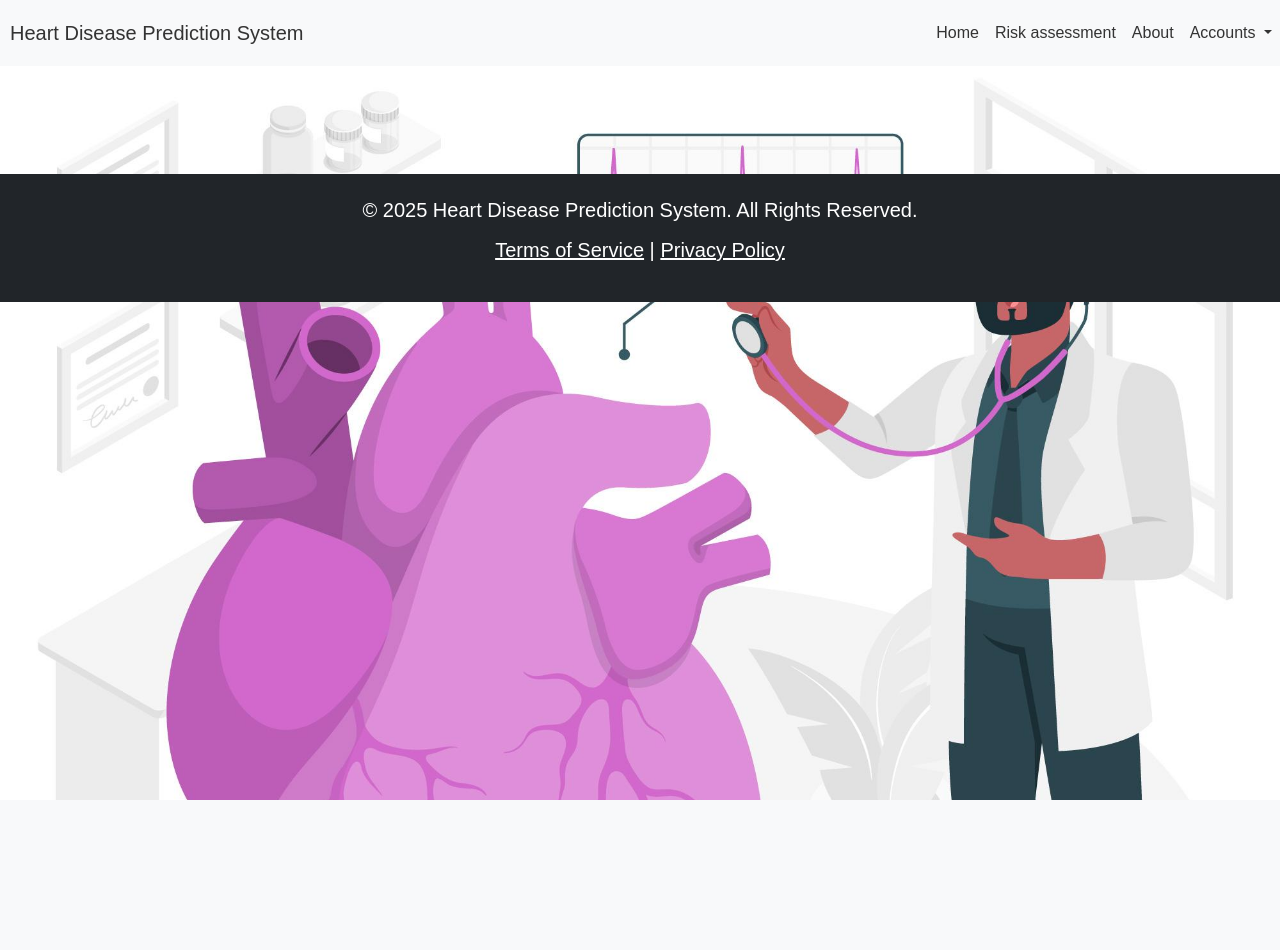
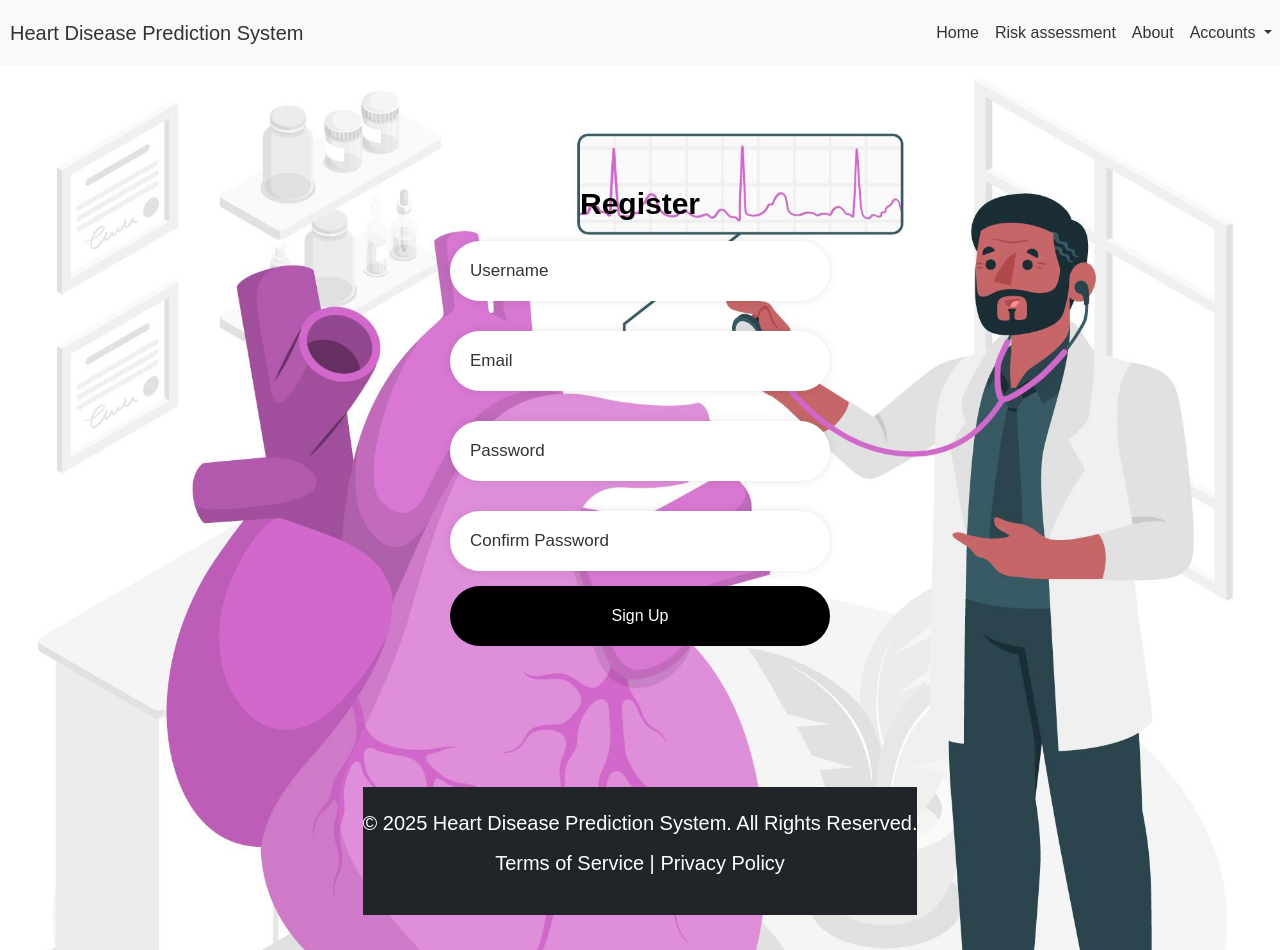
Before and after one commit to Atahm653/Project, a Django app: page /register in a window 1280 px wide. Before the commit the page ends 800 px from the top, so only its background shows below. Run offline with Django 5.2, Linux system fonts and the light colour scheme; parts of the project's set-up code (start-up, migrations or seed data) failed here and were passed over; some libraries are stand-ins or nearby versions.

Commit message:
Additions

```diff
--- a/Static/css/main.css
+++ b/Static/css/main.css
@@ -3,6 +3,7 @@ body{
     background-image: url('/static/images/5917626.jpg');
     background-repeat: no-repeat;
     background-size: cover;
+    background-attachment:fixed;
     font-family: Arial, sans-serif;
     margin:0px;
     margin-top: 150px;
--- /dev/null
+++ b/Static/css/register.css
@@ -0,0 +1,81 @@
+*{
+    margin: 0;
+    padding: 0;
+    box-sizing: border-box;
+    font-family: 'Poppins', sans-serif;
+}
+body{
+    display:grid;
+    place-items:center;
+    min-height:100vh;
+}
+.register-box{
+    display:flex;
+    justify-content:center;
+    flex-direction:column;
+    width:440px;
+    height:480px;
+    padding:30px;
+}
+.register-header{
+    text-align:center;
+    font-size:24px 0 40px 0;
+}
+.register-header header{
+    color:black;
+    font-size:30px;
+    font-weight:600;
+}
+.input-box .input-field{
+    width:100%;
+    height: 60px;
+    font-size:17px;
+    padding: 0 20px;
+    margin-top:15px;
+    margin-bottom:15px;
+    border-radius:30px;
+    border:none;
+    box-shadow: 0 0 10px 0 rgba(0,0,0,0.1);
+    outline:none;
+}
+::placeholder{
+    font-weight:500;
+    color:#333;
+}
+.input-field:focus{
+    width:100%;
+}
+a{
+    text-decoration: none;
+}
+a:hover{
+    text-decoration:underline;
+}
+.input-submit{
+    position:relative;
+}
+.submit-button{
+    width:100%;
+    height:60px;
+    background:black;
+    border:none;
+    border-radius:30px;
+    cursor:pointer;
+    transition: .3s;
+}
+.input-submit label{
+    position:absolute;
+    top:45%;
+    left:50%;
+    color:white;
+    -webkit-transform: translate(-50%,-50%);
+    -ms-transform: translate(-50%,-50%);;
+    transform: translate(-50%,-50%);
+}
+.register-button:hover{
+    background: #333;
+}
+.submit-btn:hover{
+    background: #333;
+    transform: scale(1.05,1);
+}
--- a/register/templates/registration/register.html
+++ b/register/templates/registration/register.html
@@ -1,8 +1,42 @@
 {% extends 'features/main.html' %}
+
+{% load static %}
 
 {% block title %}Create an account{% endblock %}
 
 {% block content %}
 
+<link rel = "stylesheet" type = "text/css" href = "{% static 'css/register.css' %}">
 
+<!DOCTYPE html>
+<html lang="en">
+<head>
+    <meta charset="UTF-8">
+    <meta name="viewport" content="width=device-width, initial-scale=1.0">
+    <title>Register</title>
+</head>
+<body>
+    <div class="register-box">
+        <div class="register-header">
+            <header>Register</header>
+        </div>
+        <div class="input-box">
+          <input type="text" class="input-field" placeholder="Username" autocomplete="off" required>
+        </div>
+        <div class="input-box">
+           <input type="email" class="input-field" placeholder="Email" autocomplete="off" required>
+        </div>
+        <div class="input-box">
+            <input type="password" class="input-field" placeholder="Password" autocomplete="off" required>
+        </div>
+        <div class="input-box">
+            <input type="password" class="input-field" placeholder="Confirm Password" autocomplete="off" required>
+        </div>
+        <div class="input-submit">
+            <button class="submit-button" id="submit"></button>
+            <label for="submit">Sign Up</label>
+          </div>
+    </div>
+</body>
+</html>
 {% endblock %}
```
